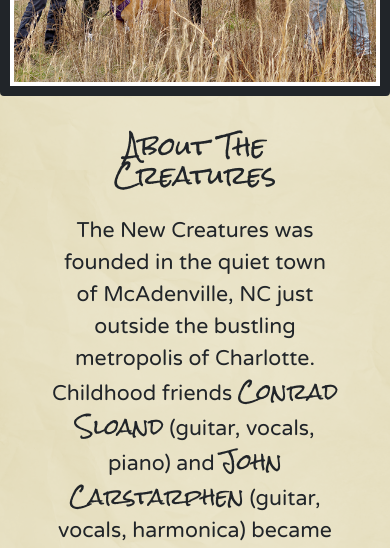
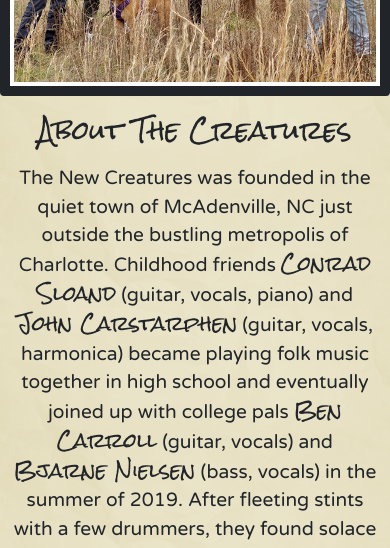
Before and after one commit to JakeSo/NewCreaturesSite, a plain HTML site: page index.html in a window 390 px wide. Shown: the part 1130-1678 px from the top of the page. Drawn offline with nearby package versions, Linux system fonts and the light colour scheme.

Commit message:
Fixing responsiveness of about section

```diff
--- a/css/styles.css
+++ b/css/styles.css
@@ -1,3 +1,6 @@
+
+
+
 body {
   background-color:#DBD1A7;
   background-image: url("../images/paper.jpg");
@@ -13,7 +16,7 @@ h1, h2 {
 
 p {
   font-family: "Varela Round", sans-serif;
-  font-size: 16pt;
+  font-size: 1.2rem;
   line-height: 1.5;
 }
 
@@ -61,8 +64,13 @@ p {
 }
 
 .about{
-  width: 80%;
+  margin: 0 auto;
+  /* width: 80%; */
   /* min-width: 300px; */
+}
+
+.heading {
+  margin: 5% 0;
 }
 
 .name {
--- a/index.html
+++ b/index.html
@@ -57,12 +57,18 @@
 <div class="band-pic">
     <img class="img-thumbnail img-fluid" src="images/band.jpg" alt="Band Pic">
 </div>
-<div class="about container-md text-center">
-    <h2 class="py-3">About The Creatures</h2>
-    <p>The New Creatures was founded in the quiet town of McAdenville, NC just outside the bustling metropolis of Charlotte. Childhood friends <span class="name">Conrad Sloand</span> (guitar, vocals, piano) and <span class="name">John Carstarphen</span> (guitar, vocals, harmonica) became playing folk music together in high school and eventually joined up with college pals <span class="name">Ben Carroll</span> (guitar, vocals) and <span class="name">Bjarne Nielsen</span> (bass, vocals) in the summer of 2019. After fleeting stints with a few drummers, they found solace in the barbaric rock 'n' roll style of <span class="name">Jacob "Dino" Palladino</span>'s drumming. By October 2019, <span class="name">The New Creatures</span> were complete. The Creatures have recently adopted a new bass player called <span class="name">Jordan Deans</span> from Charlotte. Deans has seamlessly injected his high energy personality into the already bombastic live performances that the band has become known for over the past year or so. Embracing sounds of 60's rockers with flavorful hints of indie, garage rock and surf rock, the tranquil quietness of McAdenville was soon disturbed ultimately spurring the construction of a soundproof jam room in their house they have dubbed <br /> <span class="name">The Creature Farm</span>. </p>
-    <p> While home base for their live performances has been Charlotte, they have made their way across the region and beyond, playing to crowds in Tennessee, Georgia, New York, Vermont, etc. etc.. During the COVID-19 pandemic, the boys were writing as much as possible. Their second full-length studio album released on August, 4th 2021 and entitled "Seed" was a direct result of the quarantine and isolation that they and the rest of the globe experienced. Cathartically, the band was able to host a sold out album release party at Snug Harbor in Charlotte. Coming out of the pandemic, the boys have been playing loads of house shows as well as venues and clubs around the Charlotte area. Finds us building puzzles together, playing Smash Bros, or petting our favorite cute girl, Layla Dog. </p>
+<div class="container-md">
+<div class="about text-center">
+    <h2 class="heading">About The Creatures</h2>
+    <p>The New Creatures was founded in the quiet town of McAdenville, NC just outside the bustling metropolis of Charlotte. Childhood friends <span class="name">Conrad Sloand</span> (guitar, vocals, piano) and <span class="name">John Carstarphen</span> (guitar, vocals, harmonica) became playing folk music together in high school and eventually
+      joined up with college pals <span class="name">Ben Carroll</span> (guitar, vocals) and <span class="name">Bjarne Nielsen</span> (bass, vocals) in the summer of 2019. After fleeting stints with a few drummers, they found solace in the barbaric rock 'n' roll style of <span class="name">Jacob "Dino" Palladino</span>'s drumming.
+      By October 2019, <span class="name">The New Creatures</span> were complete. The Creatures have recently adopted a new bass player called <span class="name"> Jordan Deans </span>from Charlotte. Deans has seamlessly injected his high energy personality into the already bombastic live performances that the band has become known for over the past year or so.
+      Embracing sounds of 60's rockers with flavorful hints of indie, garage rock and surf rock, the tranquil quietness of McAdenville was soon disturbed ultimately spurring the construction of a soundproof jam room in their house they have dubbed <br /> <span class="name">The Creature Farm</span>. </p>
+    <p > While home base for their live performances has been Charlotte, they have made their way across the region and beyond, playing to crowds in Tennessee, Georgia, New York, Vermont, etc. etc.. During the COVID-19 pandemic, the boys were writing as much as possible.
+      Their second full-length studio album released on August, 4th 2021 and entitled "Seed" was a direct result of the quarantine and isolation that they and the rest of the globe experienced. Cathartically, the band was able to host a sold out album release party at Snug Harbor in Charlotte. Coming out of the pandemic, the boys have been playing loads of house shows as well as venues and clubs around the Charlotte area. Finds us building puzzles together, playing Smash Bros, or petting our favorite cute girl, Layla Dog. </p>
 </div>
 
+</div>
 </body>
 
 </html>
```
